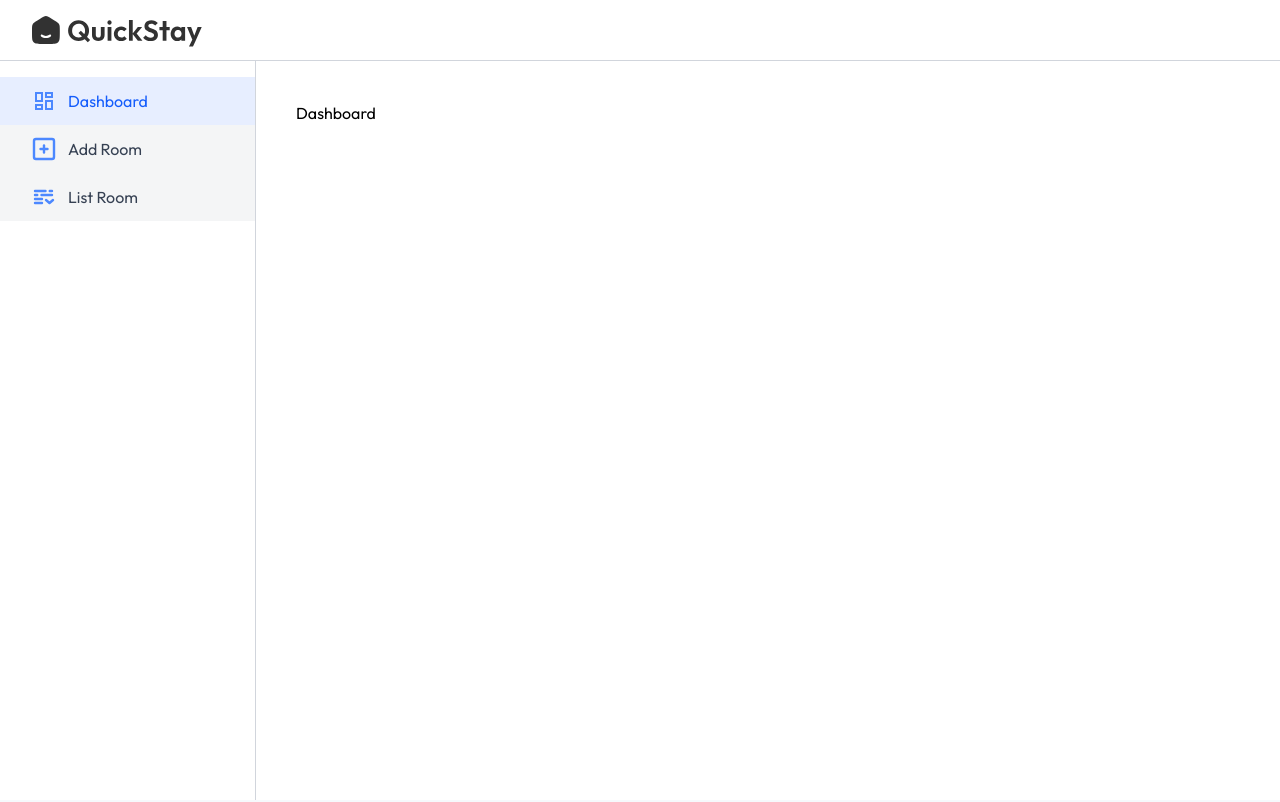
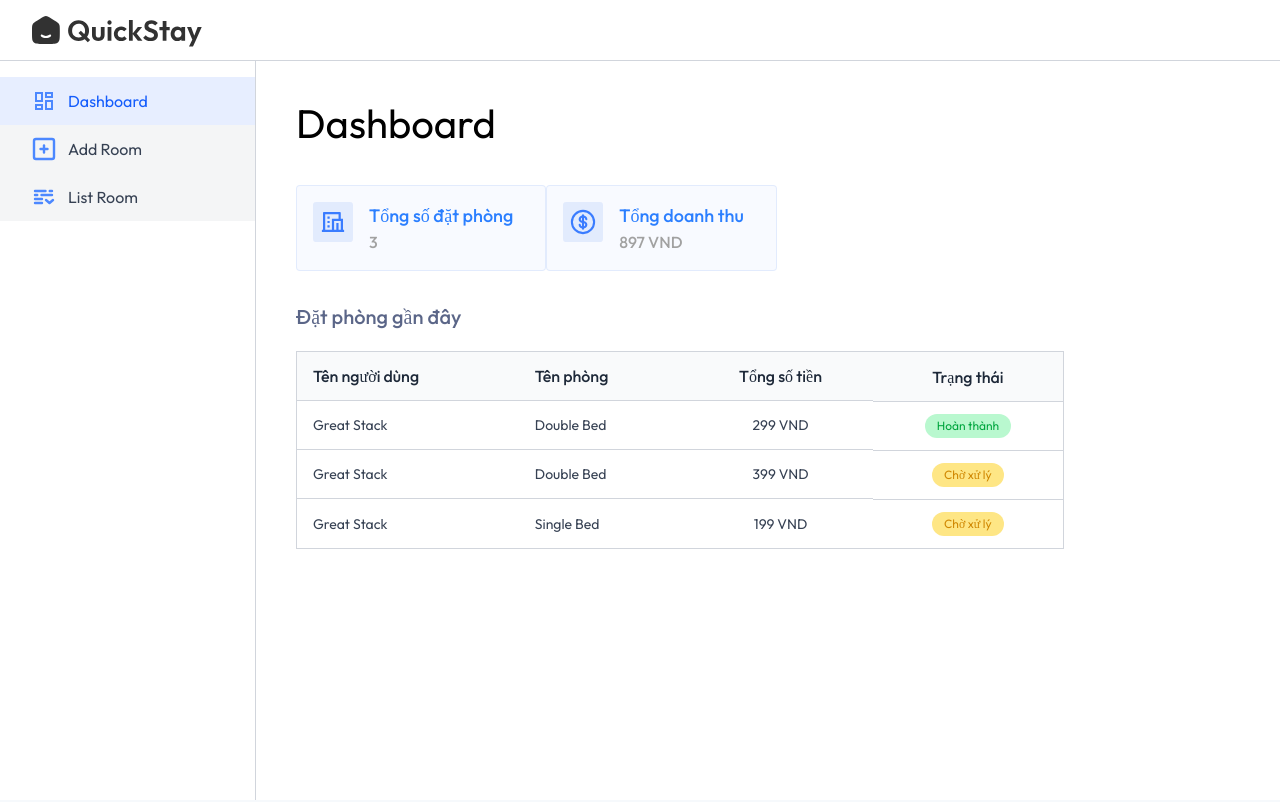
Before and after one commit to vuongddph53560/DATN-WD26, a React (Vite) app in the folder client/: page /owner in a window 1280 px wide. Shown: the top 802 px of the page. Built offline with nearby package versions, Linux system fonts and the light colour scheme; a web font is replaced by a local one.

Commit message:
update-creat admin

```diff
--- a/client/src/pages/hotelOwner/Dashboard.jsx
+++ b/client/src/pages/hotelOwner/Dashboard.jsx
@@ -1,8 +1,70 @@
-import React from 'react'
+import React, { useState } from 'react'
+import Title from '../../components/Title'
+import { assets, dashboardDummyData } from '../../assets/assets'
 
 const Dashboard = () => {
+
+  const [dashboardData, setDashboardData] = useState(dashboardDummyData)
   return (
-    <div>Dashboard</div>
+    <div>
+      < Title align='left' font='outfit' title='Dashboard' subTitle='' />
+      <div className='flex grap-4 my-8'>
+        {/*  */}
+        <div className='bg-primary/3 border border-primary/10 rounded flex p-4 pr-8'>
+          <img src={assets.totalBookingIcon} alt="" className='max-sm:hidden h-10' />
+          <div className='flex flex-col sm:ml-4 font-medium'>
+            <p className='text-blue-500 text-lg'>Tổng số đặt phòng</p>
+            <p className='text-neutral-400 text-base'>{dashboardData.totalBookings}</p>
+          </div>
+
+        </div>
+        {/* */}
+        <div className='bg-primary/3 border border-primary/10 rounded flex p-4 pr-8'>
+          <img src={assets.totalRevenueIcon} alt="" className='max-sm:hidden h-10' />
+          <div className='flex flex-col sm:ml-4 font-medium'>
+            <p className='text-blue-500 text-lg'>Tổng doanh thu</p>
+            <p className='text-neutral-400 text-base'>{dashboardData.totalRevenue} VND</p>
+          </div>
+
+        </div>
+      </div>
+      {/* */}
+      <h2 className='text-xl text-blue-950/70 font-medium mb-5'>Đặt phòng gần đây</h2>
+      <div className='w-full max-w-3xl text-left border border-gray-300 rounded-1g max-h-80 overflow-y-scroll'>
+        <table className='w-full'>
+          <thead className='bg-gray-50'>
+            <tr>
+              <th className='py-3 px-4 text-gray-800 font-medium'>Tên người dùng</th>
+              <th className='py-3 px-4 text-gray-800 font-medium max-sm:hidden'>Tên phòng</th>
+              <th className='py-3 px-4 text-gray-800 font-medium text-center'>Tổng số tiền</th>
+              <th className='py-3 px-4 text-gray-800 font-medium text-center'>Trạng thái</th>
+            </tr>
+          </thead>
+          <tbody className='text-sm'>
+            {dashboardData.bookings.map((item, index) => (
+              <tr key={index}>
+                <td className='py-3 px-4 text-gray-700 border-t border-gray-300'>
+                  {item.user.username}
+                </td>
+
+                <td className='py-3 px-4 text-gray-700 border-t border-gray-300 max-sm:hidden'>
+                  {item.room.roomType}
+                </td>
+
+                <td className='py-3 px-4 text-gray-700 border-t border-gray-300 text-center'>
+                  {item.totalPrice} VND
+                </td>
+                <td className='py-3 px-4 border-t border-gray-300 flex'>
+                  <button className={`py-1 px-3 text-xs rounded-full max-full mx-auto ${item.isPaid ? 'bg-green-200 text-green-600' : 'bg-amber-200 text-yellow-600'}`}>
+                    {item.isPaid ? 'Hoàn thành' : 'Chờ xử lý'}
+                  </button>
+                </td>
+              </tr>
+            ))}
+          </tbody>
+        </table>
+      </div>
+    </div>
   )
 }
 
```
